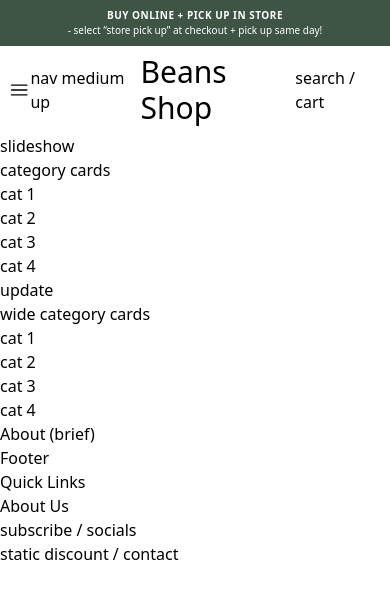
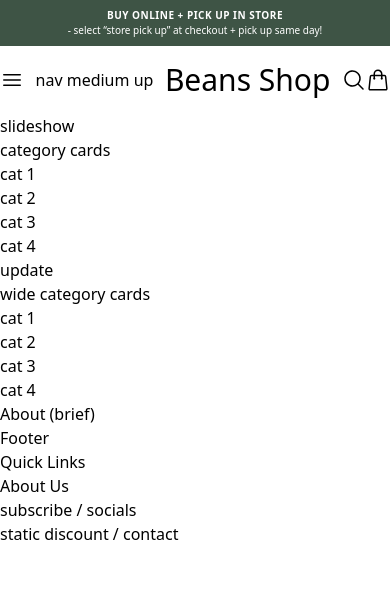
Before and after one commit to TimRathert/e-commerce-template-01, a Next.js app: page / in a window 390 px wide. Shown: the top 598 px of the page. Built offline with nearby package versions, Linux system fonts and the light colour scheme.

Commit message:
styling navbar

```diff
--- a/components/NavBar.jsx
+++ b/components/NavBar.jsx
@@ -1,20 +1,69 @@
 import React from 'react'
-import { Menu } from '@headlessui/react'
-import { bars3 } from 'react-icons/hi'
+import { Menu, Transition } from '@headlessui/react'
 
-function NavBar() {
-    const navToggle = () => {
-
+function NavBar(props) {
+    const handleClick = () => {
+        props.setNavOpen(!props.navOpen)
+        console.log(props.navOpen)
     }
   return (
-    <div className='flex justify-between p-2 items-center'>
-        <svg xmlns="http://www.w3.org/2000/svg" fill="none" viewBox="0 0 24 24" stroke-width="1.5" stroke="currentColor" class="w-6 h-6">
-            <path stroke-linecap="round" stroke-linejoin="round" d="M3.75 6.75h16.5M3.75 12h16.5m-16.5 5.25h16.5" />
-        </svg>
+    <div className='flex justify-between py-4 items-center'>
+        <div className='md:hidden'>
+            <Menu >
+                <Menu.Button as='div'>
+                      <svg xmlns="http://www.w3.org/2000/svg" fill="none" viewBox="0 0 24 24" stroke-width="1.5" stroke="currentColor" className="w-6 h-6">
+                          <path stroke-linecap="round" stroke-linejoin="round" d="M3.75 6.75h16.5M3.75 12h16.5m-16.5 5.25h16.5" />
+                      </svg>
+                </Menu.Button>
+
+                <Transition
+                    enter="transition duration-100 ease-out"
+                    enterFrom="transform scale-95 opacity-0"
+                    enterTo="transform scale-100 opacity-100"
+                    leave="transition duration-75 ease-out"
+                    leaveFrom="transform scale-100 opacity-100"
+                    leaveTo="transform scale-95 opacity-0"
+                    as='div' className={`absolute m-0 top-0 h-screen w-96 bg-white`}
+                >
+
+                <Menu.Items >
+                  <Menu.Item>
+                    {({ active }) => (
+                    <div>
+                        <div className='flex'>
+                            <svg xmlns="http://www.w3.org/2000/svg" fill="none" viewBox="0 0 24 24" stroke-width="1.5" stroke="currentColor" className="w-6 h-6">
+                                <path stroke-linecap="round" stroke-linejoin="round" d="M6 18L18 6M6 6l12 12" />
+                            </svg>
+                        </div>
+                      <a
+                        className={`${active && 'bg-blue-500'}`}
+                        href="/account-settings"
+                      >
+                        Account settings
+                      </a>
+                    </div>
+                    )}
+                  </Menu.Item>
+
+                </Menu.Items>
+                </Transition>
+            </Menu>
+        </div>
+
+
 
         <div className='sm:max-md:hidden'>nav medium up</div>
         <div className='text-3xl font-light'>Beans Shop</div>
-        <div className=''>search / cart</div>
+        <div className='flex'>
+        <svg xmlns="http://www.w3.org/2000/svg" viewBox="0 0 24 24" fill="currentColor" class="w-6 h-6">
+            <path fill-rule="evenodd" d="M10.5 3.75a6.75 6.75 0 100 13.5 6.75 6.75 0 000-13.5zM2.25 10.5a8.25 8.25 0 1114.59 5.28l4.69 4.69a.75.75 0 11-1.06 1.06l-4.69-4.69A8.25 8.25 0 012.25 10.5z" clip-rule="evenodd" />
+        </svg>
+        <svg xmlns="http://www.w3.org/2000/svg" fill="none" viewBox="0 0 24 24" stroke-width="1.5" stroke="currentColor" class="w-6 h-6">
+            <path stroke-linecap="round" stroke-linejoin="round" d="M15.75 10.5V6a3.75 3.75 0 10-7.5 0v4.5m11.356-1.993l1.263 12c.07.665-.45 1.243-1.119 1.243H4.25a1.125 1.125 0 01-1.12-1.243l1.264-12A1.125 1.125 0 015.513 7.5h12.974c.576 0 1.059.435 1.119 1.007zM8.625 10.5a.375.375 0 11-.75 0 .375.375 0 01.75 0zm7.5 0a.375.375 0 11-.75 0 .375.375 0 01.75 0z" />
+        </svg>
+
+
+        </div>
     </div>
   )
 }
--- a/pages/index.tsx
+++ b/pages/index.tsx
@@ -3,12 +3,14 @@ import Image from 'next/image'
 import styles from '../styles/Home.module.css'
 import Announcements from '../components/Announcements'
 import NavBar from '../components/NavBar'
+import React, { useState } from 'react'
 
 export default function Home() {
+  const [ navOpen, setNavOpen ] = useState(false)
   return (
     <>
     <Announcements />
-    <NavBar />
+    <NavBar navOpen = {navOpen} setNavOpen = {setNavOpen} />
     <div>slideshow</div>
     <div>
       category cards
```
